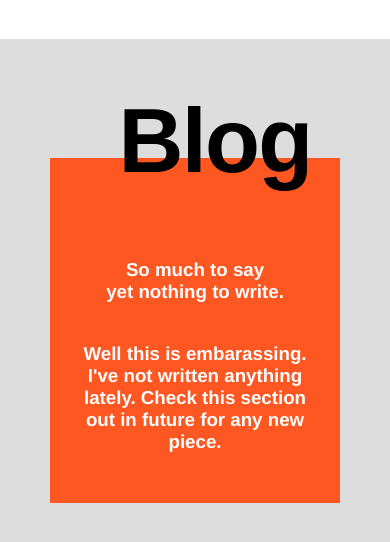
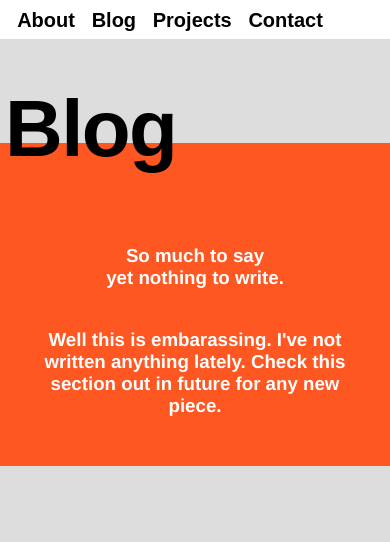
Before and after one commit to sangeetds/homes, a React (Create React App) app: page /blog in a window 390 px wide. Shown: the top 542 px of the page. Built offline with nearby package versions, Linux system fonts and the light colour scheme.

Commit message:
Increased responsiveness of the page.

```diff
--- a/src/App.css
+++ b/src/App.css
@@ -195,7 +195,6 @@ li {
 
 @media only screen and (max-width: 768px) {
     .head {
-        overflow: hidden;
         position: fixed; /* Set the navbar to fixed position */
         top: 0; /* Position the navbar at the top of the page */
         width: 100%; /* Full width */
@@ -215,23 +214,68 @@ li {
     }
 
     .heading {
-        font-size: 90px;
+        font-size: 80px;
         margin-bottom: 100px;
-        text-align: center;
+        margin-left: 5px;
+        text-align: left;
     }
+
+    .aboutBox {
+        margin: 0%;
+        margin-top: -110px;
+    }
+
+    .projectBox {
+        margin: 0%;
+        margin-top: -110px;
+    }
+
+    .blogBox {
+        margin: 0%;
+        margin-top: -110px;
+    }
+
+    .contactBox {
+        margin: 0%;
+        margin-top: -110px;
+    }
+
+    .workBox {
+        margin: 0%;
+        margin-top: 10px;
+    }
+
+    .projectBoxFirst {
+        margin: 0%;
+        background-size: contain;
+        margin-top: 10px;
+    }
+
+    .projectBoxSecond {
+        margin: 0%;
+        margin-top: 10px;
+        background-size: 100%;
+    }
+
+    .projectBoxThird {
+        margin: 0%;
+        margin-top: 10px;
+        background-size: 150%;
+    }
+
 
     .me {
         display: none;
     }
 
     ul {
-        position: fixed;
-        top: -100px;
+        margin-top: 3%;
+        margin-left: -7%;
     }
 
     li {
         display: inline;
-        padding: 5%;
+        margin-right: 5%;
     }
 
     .work {
--- a/src/components/About.js
+++ b/src/components/About.js
@@ -24,8 +24,8 @@ export default function About() {
                 <Row className="workBox">
                     <h1
                         style={{
-                            marginLeft: '40px',
-                            fontSize: '80px',
+                            marginLeft: '10px',
+                            fontSize: '40px',
                             fontWeight: '800',
                             position: 'relative',
                             lineHeight: '0.9em',
```
